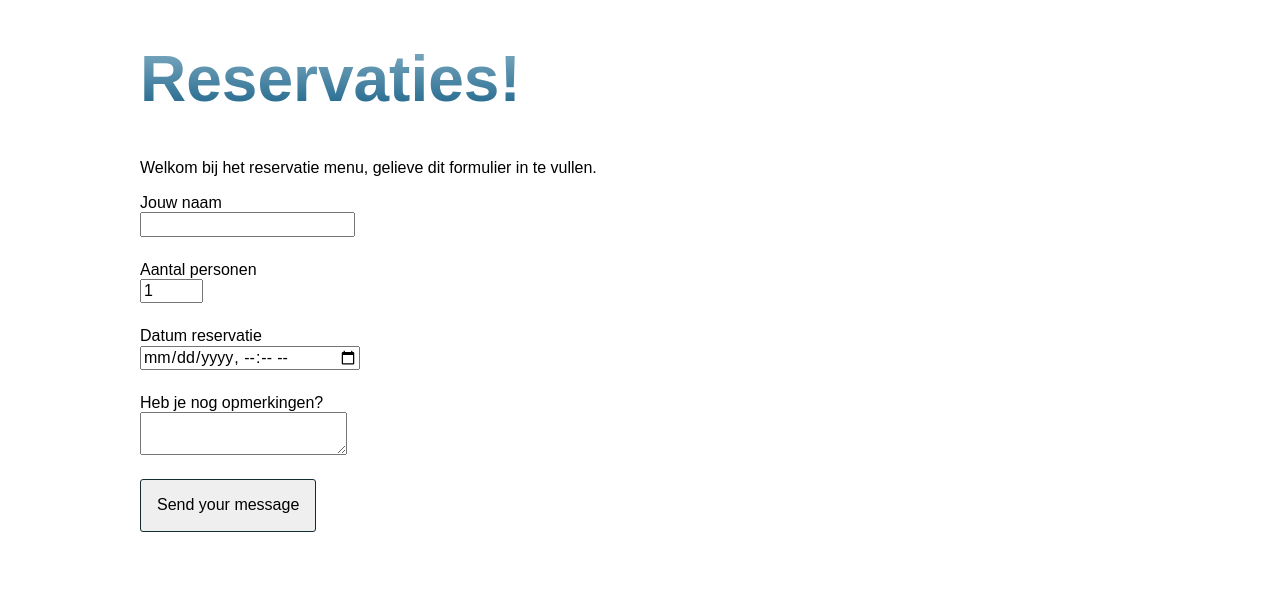
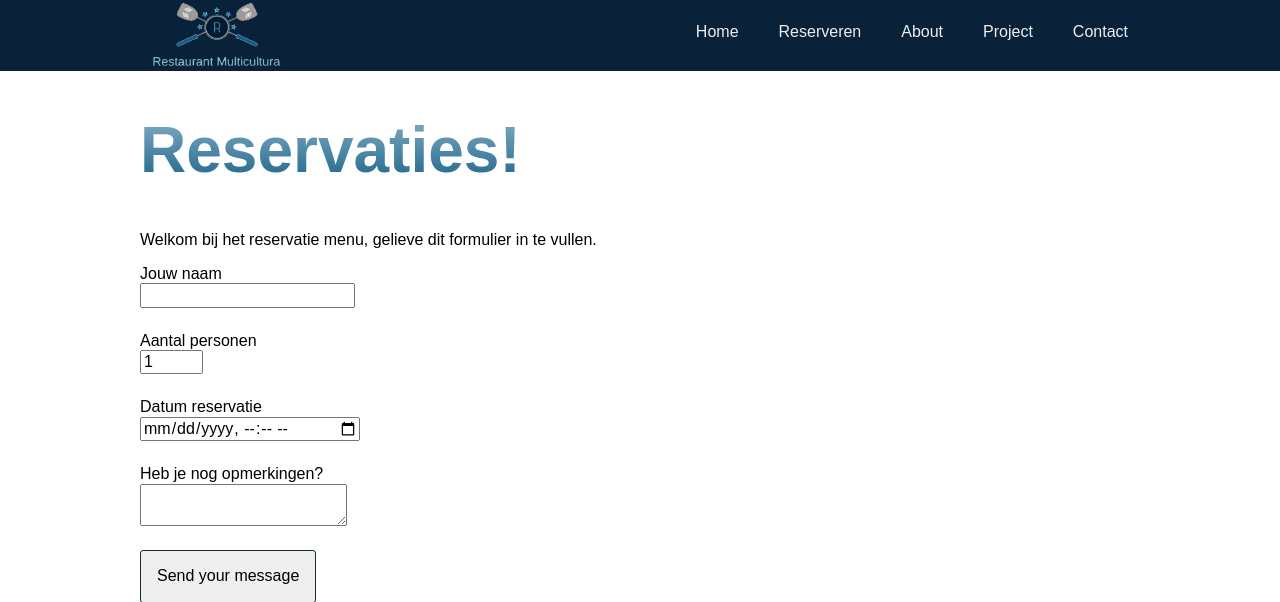
Before and after one commit to YannickMyxe/restaurant, a PHP site: page /reservaties/ in a window 1280 px wide. Shown: the top 602 px of the page. Run offline with PHP 8.4, Linux system fonts and the light colour scheme; some web fonts are replaced.

Commit message:
NAV -- centered navbar -- nav on reservatie

```diff
--- a/css/main.css
+++ b/css/main.css
@@ -43,6 +43,8 @@ img{
     height: 3.25rem;
     z-index: 1;
     width: 100%;
+    margin: 0 auto;
+    width: var(--width);
 }
 
 .navbar__menu{
--- a/css/map.css
+++ b/css/map.css
@@ -21,7 +21,6 @@
     background: var(--cl-primary-900);
     border-radius: 13px;
     min-width: 25rem;
-    margin: 0 auto;
     width: 60vw;
     max-width: 80vw;
     height: 60em;
--- a/index.html
+++ b/index.html
@@ -28,9 +28,10 @@
 
                 <ul class="navbar__menu">
                     <li class="navbar__item"><a class="navbar__links" href="./">Home</a></li>
+                    <li class="navbar__item"><a class="navbar__links" href="reservaties/">Reserveren</a></li>
                     <li class="navbar__item"><a class="navbar__links" href="about/">About</a></li>
                     <li class="navbar__item"><a class="navbar__links" href="https://github.com/YannickMyxe/restaurant">Project</a></li>
-                    <li class="navbar__item"><a class="navbar__links" href="">Contact</a></li>
+                    <li class="navbar__item"><a class="navbar__links" href="../contact/">Contact</a></li>
                 </ul>
             </div>
         </nav>
--- a/reservaties/index.php
+++ b/reservaties/index.php
@@ -88,6 +88,26 @@ if (isset($_POST['btnSubmit'])) {
     <link rel="icon" href="img/logo.png">
 </head>
 <body>
+    <header>
+        <nav class="navbar">
+            <div class="navbar__container">
+                <a class="logo" href="../"><img src="../img/logo.png" alt="LOGO"></a>
+                <div class="navbar__toggle" id="mobile-menu">
+                    <span class="bar"></span>
+                    <span class="bar"></span>
+                    <span class="bar"></span>
+                </div>
+
+                <ul class="navbar__menu">
+                    <li class="navbar__item"><a class="navbar__links" href="../">Home</a></li>
+                    <li class="navbar__item"><a class="navbar__links" href="../reservaties/">Reserveren</a></li>
+                    <li class="navbar__item"><a class="navbar__links" href="../about/">About</a></li>
+                    <li class="navbar__item"><a class="navbar__links" href="https://github.com/YannickMyxe/restaurant">Project</a></li>
+                    <li class="navbar__item"><a class="navbar__links" href="../contact/">Contact</a></li>
+                </ul>
+            </div>
+        </nav>
+    </header>
     <main>
         <div class="reservaties">
             <h1>Reservaties!</h1>
```
